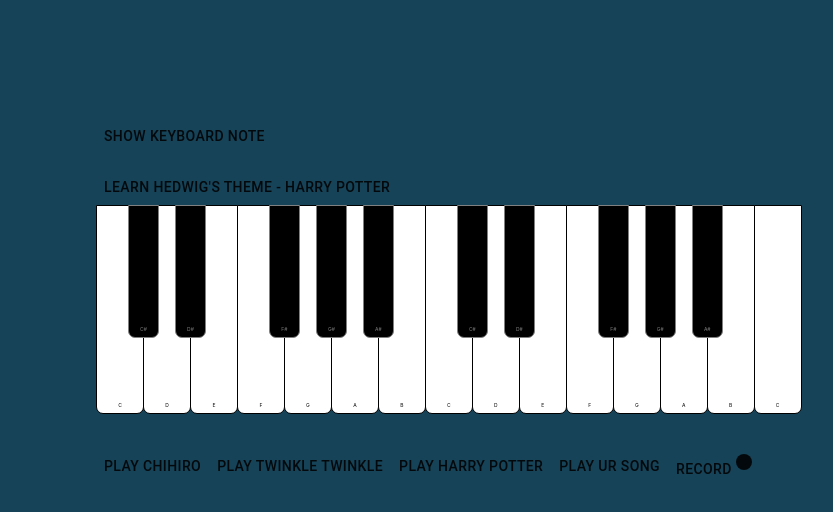
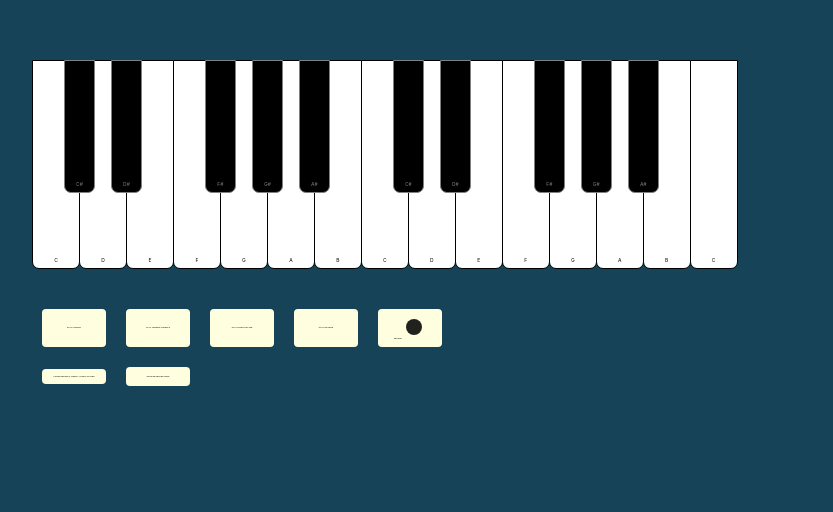
Before and after one commit to AvilaAi/MiniPianoGame, a React (Create React App) app: page / in a window 1280 px wide. Shown: the part 152-664 px from the top of the page, without its empty margins (160-993 px from the left). Built offline with nearby package versions, Linux system fonts and the light colour scheme.

Commit message:
get rid of cache

```diff
--- a/src/Piano.js
+++ b/src/Piano.js
@@ -462,17 +462,14 @@ const MyPiano = props => {
 			playAudio(allNotes[index].audio, e);
 		}
 	};
-
+	const tips = 'JRYTRIUTRYT67JJRYTRIPO080I94YR';
 	return (
 		<div className='page'>
-			<div>
-				<Button onClick={() => setShowKeyboard(!showKeyboard)}>
-					{showKeyboard ? <p> Hide keyboard note</p> : <p>Show keyboard note</p>}
-				</Button>
-			</div>
-			<div>
-				<Button onClick={() => setShowHp(!showHp)}>Learn Hedwig's theme - Harry Potter</Button>
-				{showHp && <span>JRYT</span>}
+			<div className='tip'>
+				{showHp &&
+					[...tips].map(p => {
+						return <span>{p}</span>;
+					})}
 			</div>
 			{allNotes.map(note => {
 				return (
@@ -502,16 +499,16 @@ const MyPiano = props => {
 			<div style={{ backgroundColor: 'white' }}></div>
 			<div className='groupeBouton'>
 				<Button className='bouton' onClick={() => playSong()}>
-					play chihiro{' '}
+					Play chihiro{' '}
 				</Button>
 				<Button className='bouton' onClick={() => playStar()}>
-					play twinkle twinkle{' '}
+					Play twinkle twinkle{' '}
 				</Button>
 				<Button className='bouton' onClick={() => playHp()}>
-					play harry potter{' '}
+					Play harry potter{' '}
 				</Button>
 				<Button className='bouton' onClick={() => playNewSong()}>
-					play ur song{' '}
+					Play ur song{' '}
 				</Button>
 
 				<Button className='bouton' onClick={clickRecord}>
@@ -528,6 +525,12 @@ const MyPiano = props => {
 					)}
 				</Button>
 			</div>
+			<Button className='bouton' onClick={() => setShowHp(!showHp)}>
+				Learn Hedwig's theme - Harry Potter
+			</Button>
+			<Button className='bouton' onClick={() => setShowKeyboard(!showKeyboard)}>
+				{showKeyboard ? <p> Hide keyboard note</p> : <p>Show keyboard note</p>}
+			</Button>
 		</div>
 	);
 };
--- a/src/index.css
+++ b/src/index.css
@@ -56,18 +56,22 @@ code {
 	margin-bottom: 30px;
 }
 .page {
-	margin: 20%;
+	margin: 15%;
 }
 .groupeBouton {
 	display: flex;
 }
 
-.bouton {
+.bouton.MuiButton-root {
+	margin: 10px;
 	background-color: lightyellow;
-	color: wheat;
-	margin: 30px;
+	font-size: 2px;
+}
+.bouton.MuiButton-root :hover {
+	color: lightyellow;
 }
 
-.bouton:hover {
-	color: green;
+.tip {
+	margin-bottom: 20px;
+	display: flex;
 }
```
